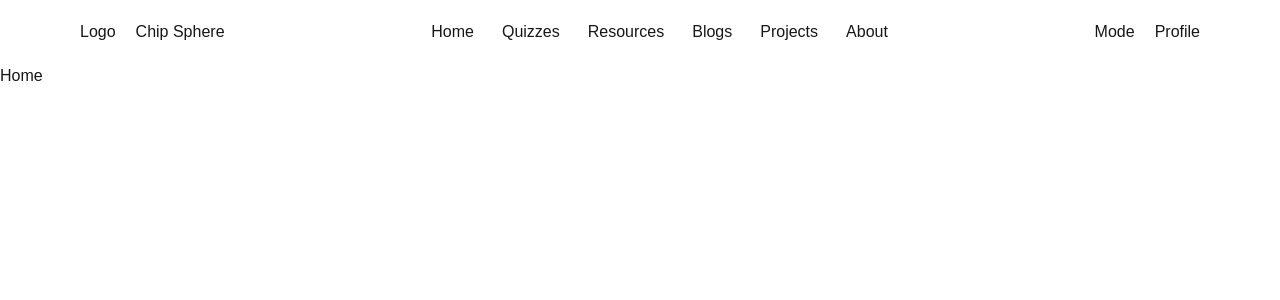
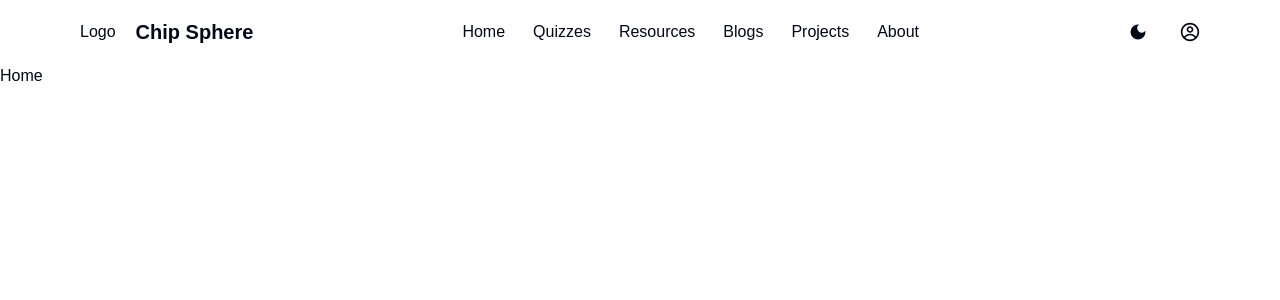
Before and after one commit to sanketyelugotla/Chip-Sphere, a Next.js app in the folder frontend/: page / in a window 1280 px wide. Shown: the top 300 px of the page. Built offline with nearby package versions, Linux system fonts and the light colour scheme.

Commit message:
Added icons in nav

```diff
--- /dev/null
+++ b/frontend/app/loading.jsx
@@ -0,0 +1,7 @@
+export default function Loading() {
+  return (
+    <div className="flex items-center justify-center h-screen bg-white">
+      <div className="w-12 h-12 border-4 border-blue-500 border-t-transparent rounded-full animate-spin" />
+    </div>
+  );
+}
--- a/frontend/app/page.jsx
+++ b/frontend/app/page.jsx
@@ -1,6 +1,7 @@
 import React from 'react'
 
-export default function Home() {
+export default async function Home() {
+  await new Promise(resolve => setTimeout(resolve, 1000));
   return (
     <div>Home</div>
   )
--- a/frontend/components/Navbar.jsx
+++ b/frontend/components/Navbar.jsx
@@ -2,6 +2,8 @@
 
 import React, { useEffect, useState } from 'react'
 import Link from 'next/link'
+import { MdDarkMode, MdOutlineLightMode } from "react-icons/md";
+import { CgProfile } from "react-icons/cg";
 
 export default function Navbar() {
 
@@ -9,13 +11,13 @@ export default function Navbar() {
 
   useEffect(() => {
     document.documentElement.setAttribute("data-theme", dark ? "dark" : "light");
-  },[dark])
+  }, [dark])
 
   return (
     <nav className='w-full h-[4rem] flex gap-5 justify-between px-[5rem] items-center'>
-      <div className='flex gap-5'>
+      <div className='flex gap-5 items-center'>
         <h1>Logo</h1>
-        <h1>Chip Sphere</h1>
+        <Link href='/' className='text-xl font-bold'>Chip Sphere</Link>
       </div>
 
       <div className='flex gap-7'>
@@ -27,9 +29,11 @@ export default function Navbar() {
         <Link href='/about'>About</Link>
       </div>
 
-      <div className='flex gap-5'>
-        <h1 onClick={()=>setDark(!dark)}>Mode</h1>
-        <h1>Profile</h1>
+      <div className='flex items-center gap-8'>
+        <h1 className='text-xl cursor-pointer' onClick={() => setDark(!dark)}>
+          {dark ? <MdOutlineLightMode /> : <MdDarkMode />}
+        </h1>
+        <h1 className='text-xl cursor-pointer'><CgProfile /></h1>
       </div>
     </nav>
   )
--- a/frontend/styles/globals.css
+++ b/frontend/styles/globals.css
@@ -2,11 +2,11 @@
 
 :root {
   --background: #ffffff;
-  --foreground: #171717;
+  --foreground: #020817;
 }
 
 [data-theme="dark"] {
-  --background: #171717;
+  --background: #020817;
   --foreground: #f9fafb;
 }
 
```
